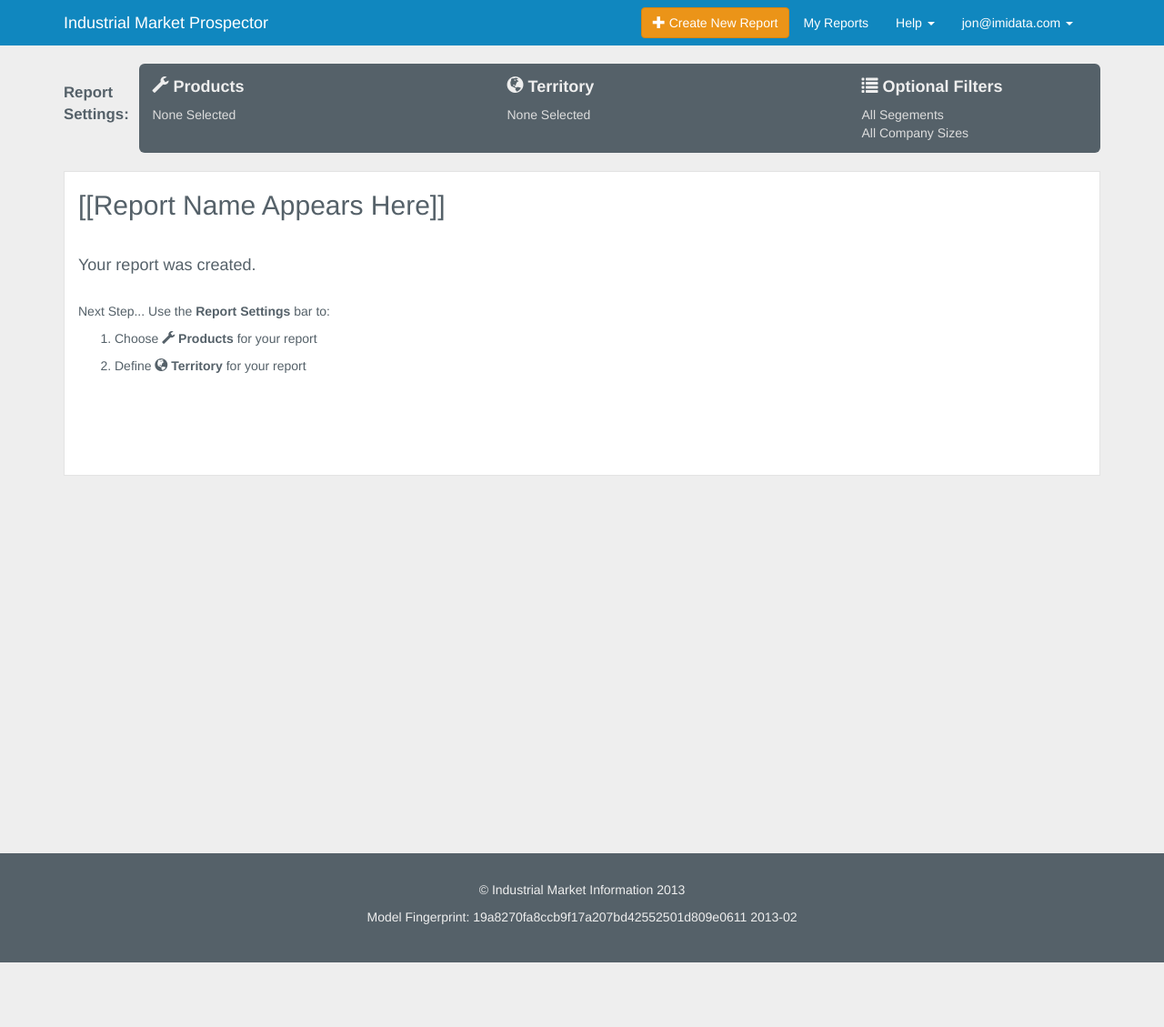
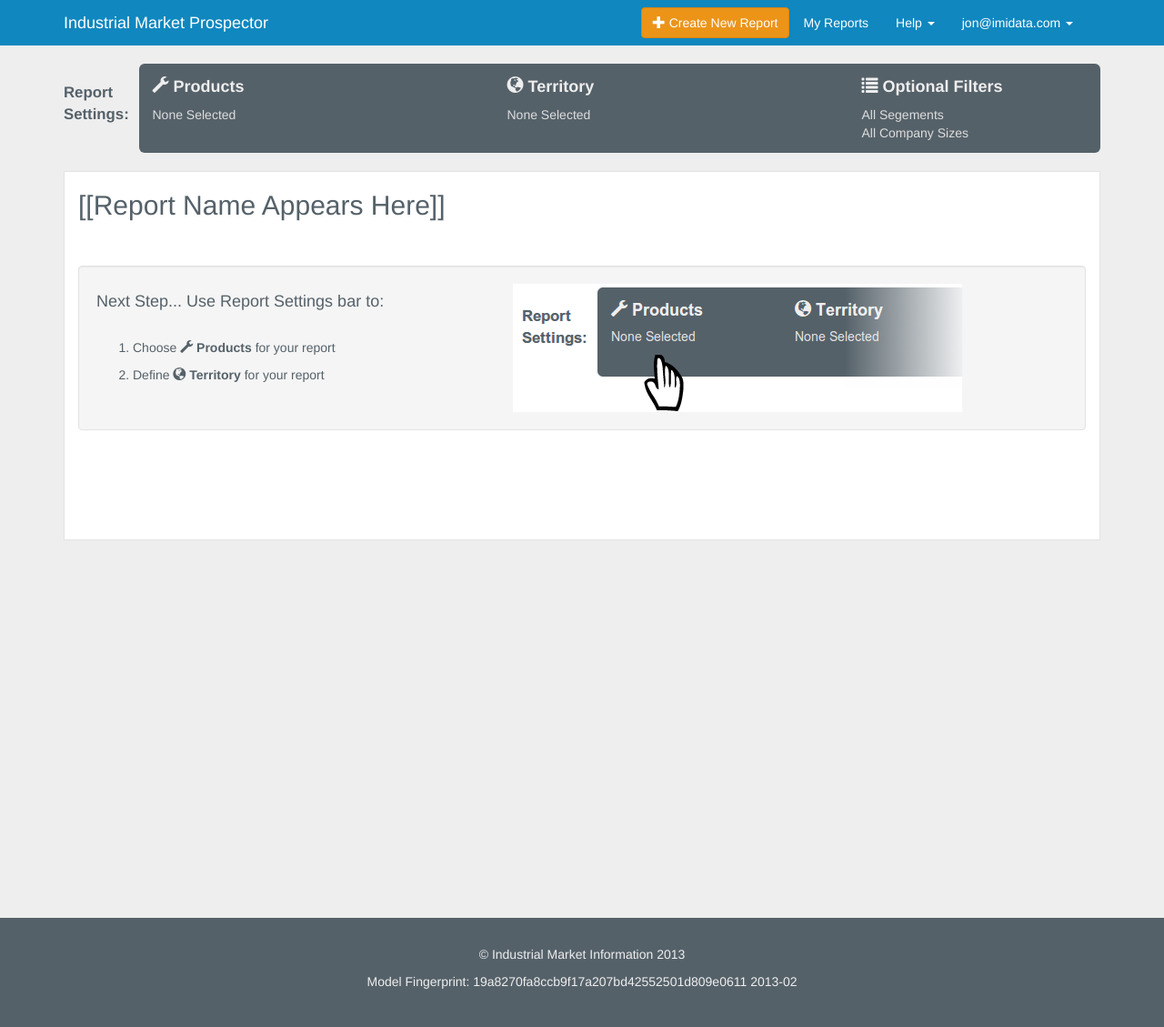
Before and after one commit to saintsjd/imi-ui, a Jekyll site: the page built from new.html, in a window 1280 px wide. Shown: the whole page at 91% size. Built offline with Jekyll 4.4.1, drawn with Linux system fonts in a browser that asks for light colours; Markdown is read by kramdown in place of the engine named in the settings; before the commit the page ends 1058 px from its top, so only the background shows below that.

Commit message:
mockup image

```diff
--- a/new.html
+++ b/new.html
@@ -11,10 +11,13 @@ title: Your New Jekyll Site
 
 <h2>[[Report Name Appears Here]]</h2>
 <br>
-<h4>Your report was created.</h4>
 <br>
-<p>Next Step... Use the <strong>Report Settings</strong> bar to:
+<div class="well">
 
+<div class="row">
+  <div class="col-md-5">
+<h4>Next Step... Use Report Settings bar to:</h4>
+<br>
 <ol>
   <li>
     <p>Choose <strong><span class="glyphicon glyphicon-wrench"></span> Products</strong> for your report</p>
@@ -23,6 +26,14 @@ title: Your New Jekyll Site
     <p>Define <strong><span class="glyphicon glyphicon-globe"></span> Territory</strong> for your report</p>
   </li>
 </ol>
+  </div>
+  <div class="col-md-7">
+    <img src="img/mockup.png" />
+  </div>
+
+</div>
+
+</div>
 
 
 <br>
```
Also changed, not shown: img/mockup.png (added).
